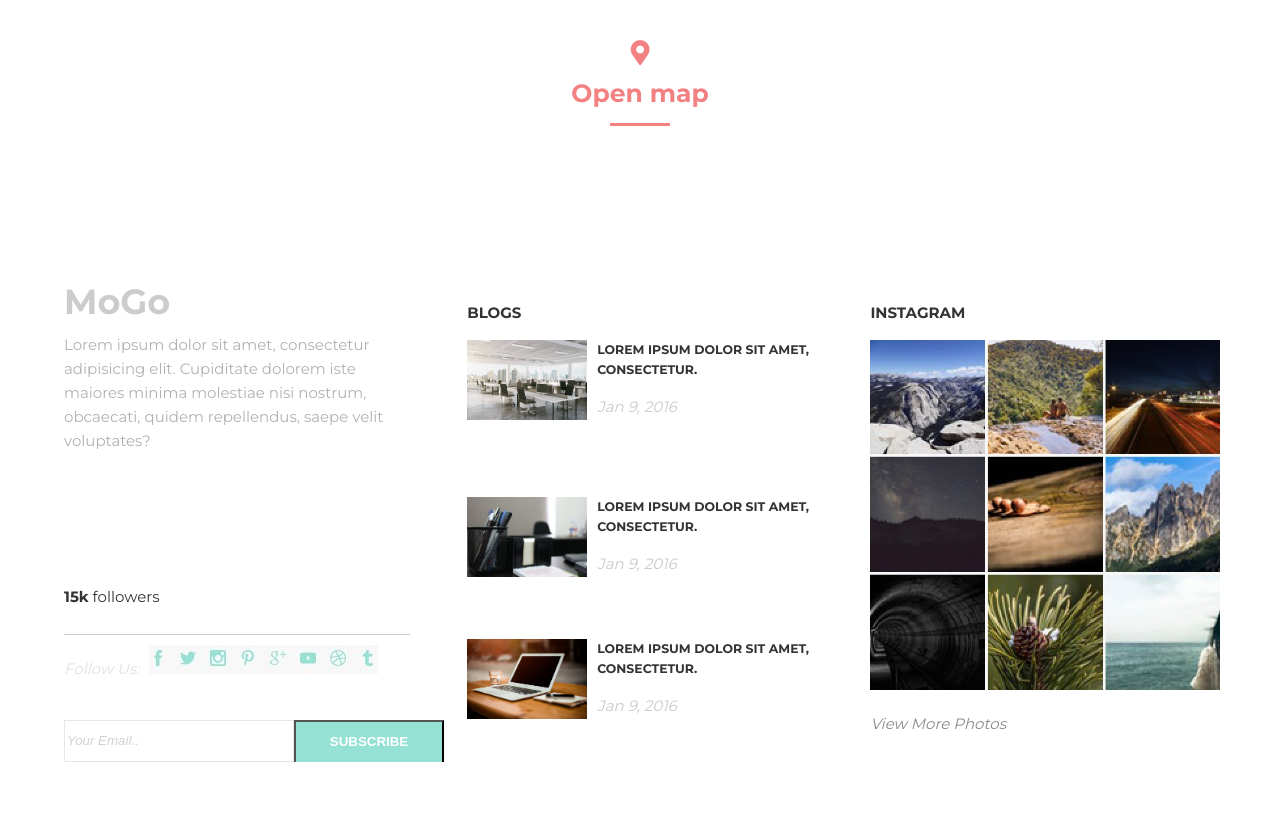
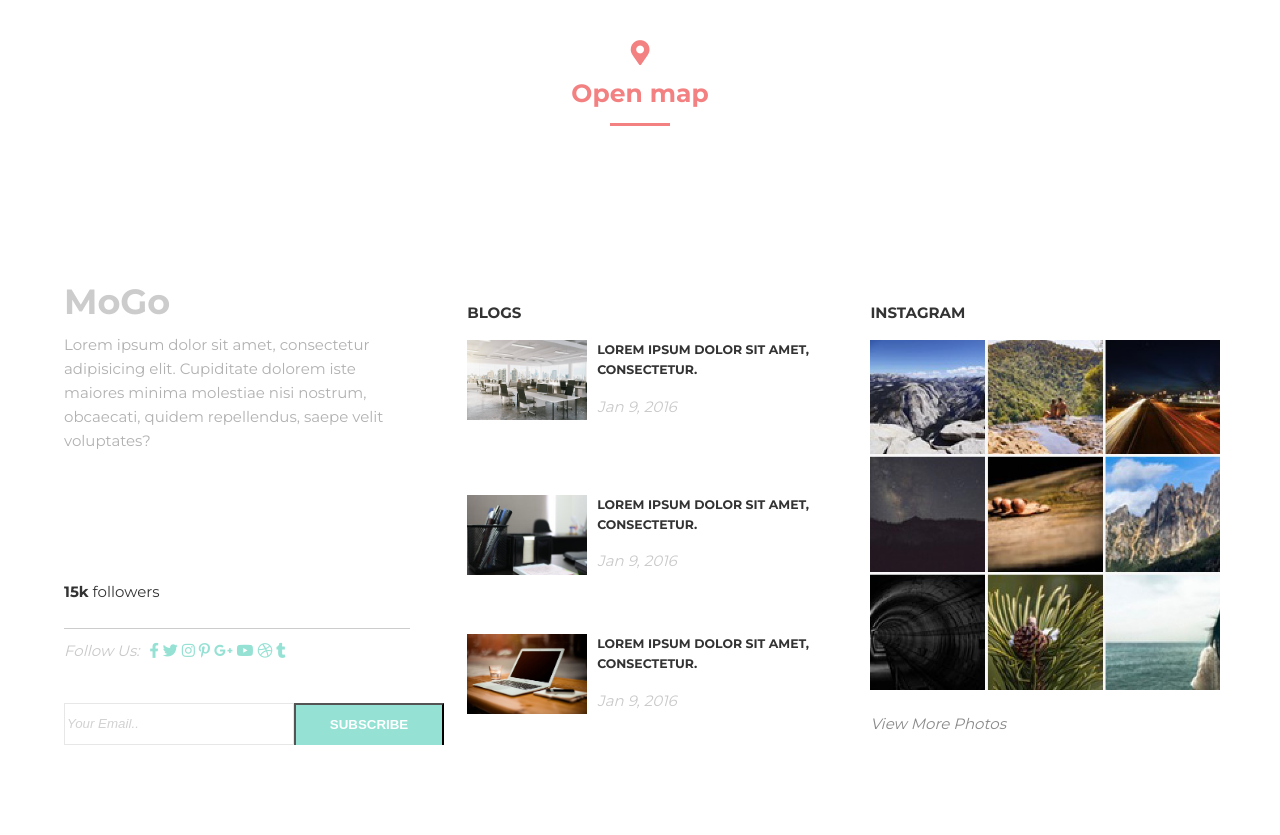
Before and after one commit to Annabel-13/html-template, a plain HTML site: page index.html in a window 1280 px wide. Shown: the part 8006-8841 px from the top of the page. Drawn offline with Linux system fonts and the light colour scheme; files whose address does not match are found by name.

Commit message:
add social icons in footer

```diff
--- a/assets/CSS/style.css
+++ b/assets/CSS/style.css
@@ -1044,13 +1044,20 @@ no-repeat;
 }
 
 .follow_us {
-    width: auto;
-    height: 65px;
-    color: #e0e0e0;
+    display: flex;
+    margin-bottom: 40px;
+}
+
+.follow_us__text {
+    color: #c9c9c9;
     font-style: italic;
     text-transform: capitalize;
-    margin: 10px 0;
-    vertical-align: center;
+    padding-right: 10px;
+    margin: 0;
+}
+
+.follow_us_icons {
+   color: #95e1d3;
 }
 
 .icon_footer {
--- a/index.html
+++ b/index.html
@@ -581,7 +581,19 @@
 
             <div class="footer_media">
                 <div class="count_follower"><b>15k</b> followers</div>
-                <div class="follow_us">follow us:<img class="icon_footer" src="assets/images/icon_footer.jpg" alt=""></div>
+                <div class="follow_us"><p class="follow_us__text">follow us:</p>
+                    <div class="follow_us_icons">
+                        <i class="fab fa-facebook-f"></i>
+                        <i class="fab fa-twitter"></i>
+                        <i class="fab fa-instagram"></i>
+                        <i class="fab fa-pinterest-p"></i>
+                        <i class="fab fa-google-plus-g"></i>
+                        <i class="fab fa-youtube"></i>
+                        <i class="fab fa-dribbble"></i>
+                        <i class="fab fa-tumblr"></i>
+                    </div>
+
+                </div>
 
                 <div class="emailing">
                     <label>
```
